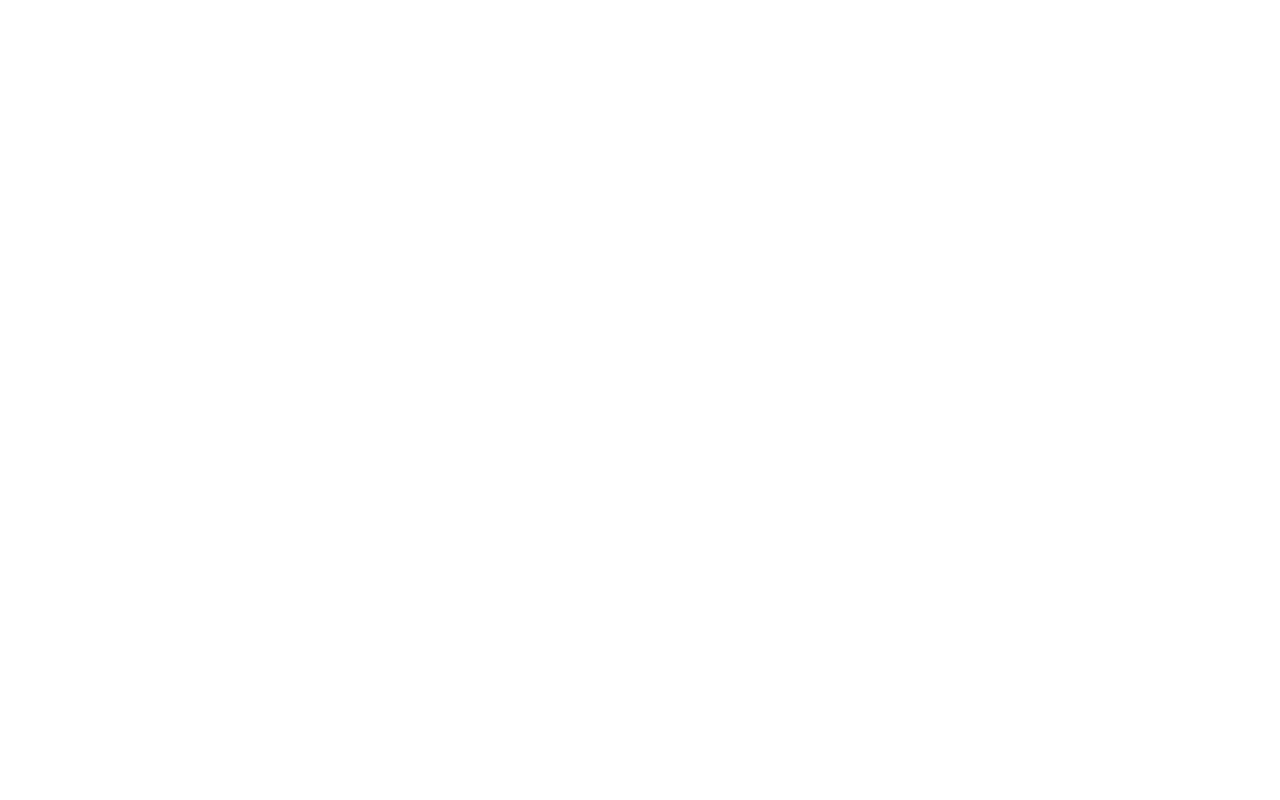
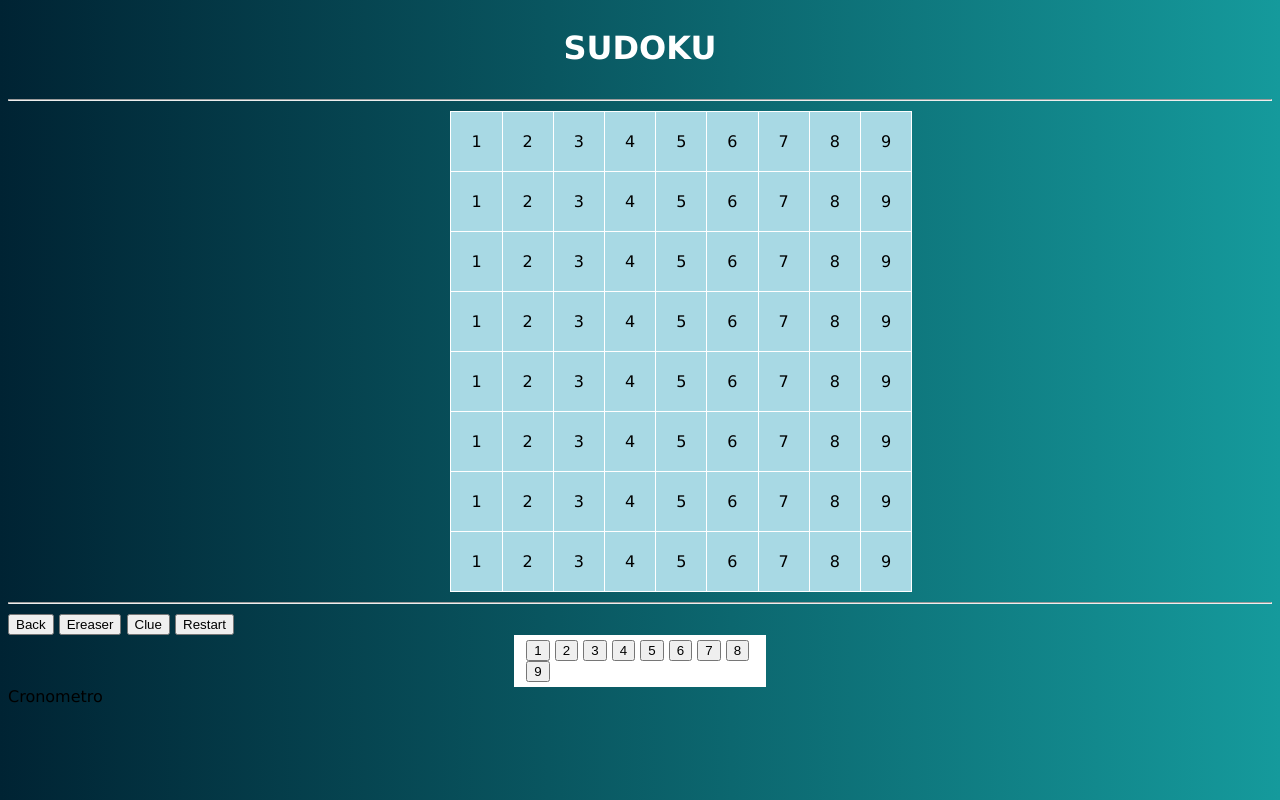
Before and after one commit to IsDilanZ/Sudoku, a plain HTML site: page index.html in a window 1280 px wide. Drawn offline with Linux system fonts and the light colour scheme.

Commit message:
2nd commit

```diff
--- a/index.html
+++ b/index.html
@@ -3,9 +3,136 @@
 <head>
     <meta charset="UTF-8">
     <meta name="viewport" content="width=device-width, initial-scale=1.0">
-    <title>Document</title>
+    <title>Number Validation</title>
+    <link rel="stylesheet" href="styles.css">
+    <script src="./index.js"></script>
 </head>
 <body>
+    <h1 id="header"> SUDOKU</h1>
+    <hr>
+        <div class="sudokuTable">
+            <table id="mainTable">
+                <tr id="LineOne">
+                <td>1</td>
+                <td>2</td>
+                <td>3</td>
+                <td>4</td>
+                <td>5</td>
+                <td>6</td>
+                <td>7</td>
+                <td>8</td>
+                <td>9</td>
 
+            </tr>
+
+            <tr id="LineTwo">
+                <td>1</td>
+                <td>2</td>
+                <td>3</td>
+                <td>4</td>
+                <td>5</td>
+                <td>6</td>
+                <td>7</td>
+                <td>8</td>
+                <td>9</td>
+            </tr>
+
+            <tr id="LineThree">
+                <td>1</td>
+                <td>2</td>
+                <td>3</td>
+                <td>4</td>
+                <td>5</td>
+                <td>6</td>
+                <td>7</td>
+                <td>8</td>
+                <td>9</td>
+            </tr>
+
+            <tr id="LineFour">
+                <td>1</td>
+                <td>2</td>
+                <td>3</td>
+                <td>4</td>
+                <td>5</td>
+                <td>6</td>
+                <td>7</td>
+                <td>8</td>
+                <td>9</td>
+            </tr>
+
+            <tr id="LineFive">
+                <td>1</td>
+                <td>2</td>
+                <td>3</td>
+                <td>4</td>
+                <td>5</td>
+                <td>6</td>
+                <td>7</td>
+                <td>8</td>
+                <td>9</td>
+            </tr>
+
+            <tr id="LineSix">
+                <td>1</td>
+                <td>2</td>
+                <td>3</td>
+                <td>4</td>
+                <td>5</td>
+                <td>6</td>
+                <td>7</td>
+                <td>8</td>
+                <td>9</td>
+             </tr>
+
+             <tr id="LineEight">
+                <td>1</td>
+                <td>2</td>
+                <td>3</td>
+                <td>4</td>
+                <td>5</td>
+                <td>6</td>
+                <td>7</td>
+                <td>8</td>
+                <td>9</td>
+            </tr>
+            <tr id="LineNine">
+                <td>1</td>
+                <td>2</td>
+                <td>3</td>
+                <td>4</td>
+                <td>5</td>
+                <td>6</td>
+                <td>7</td>
+                <td>8</td>
+                <td>9</td>
+            </tr>
+           </table>
+        </div>
+        <hr>
+        <div id="buttons">
+            <button id="stepBack">Back</button>
+            <button id="eraser">Ereaser</button>
+            <button id="clue">Clue</button>
+            <button id="newGame">Restart</button>
+       </div>
+
+       <div id="numberButtons">
+        <div class="eachButton">
+        <button id="one">1</button>
+        <button id="two">2</button>
+        <button id="three">3</button>
+        <button id="four">4</button>
+        <button id="five">5</button>
+        <button id="six">6</button>
+        <button id="seven">7</button>
+        <button id="eight">8</button>
+        <button id="nine">9</button>
+        </div>
+    </div>
+
+       <div id="time">
+            Cronometro
+       </div>
 </body>
 </html>
--- a/styles.css
+++ b/styles.css
@@ -0,0 +1,42 @@
+body{
+    display: grid;
+    background: linear-gradient(to left, rgb(21,154,156),rgb(0,35,51));
+    font-family: 'Lucid Sans','Lucid Sans Regular','Lucid Grande','Lucid Sans Unicorde',Geneva, Verdana, sans-serif;
+}
+
+
+table,th,td{
+    padding: 20px;
+    border: 1px solid white;
+    border-collapse: collapse ;
+
+}
+
+th,td{
+    background-color:rgb(168,217,228);
+}
+
+#mainTable{
+    margin-inline: 35%;
+}
+
+h1{
+    text-align: center;
+    color: white;
+}
+
+hr{
+
+    margin:  10px 0px 10px 0px;
+}
+
+#numberButtons{
+    margin-inline: 40%;
+    background-color: white;
+    padding: fit-content;
+}
+
+.eachButton{
+    margin: 5px;
+    margin-inline-start: 5%;
+}
```
